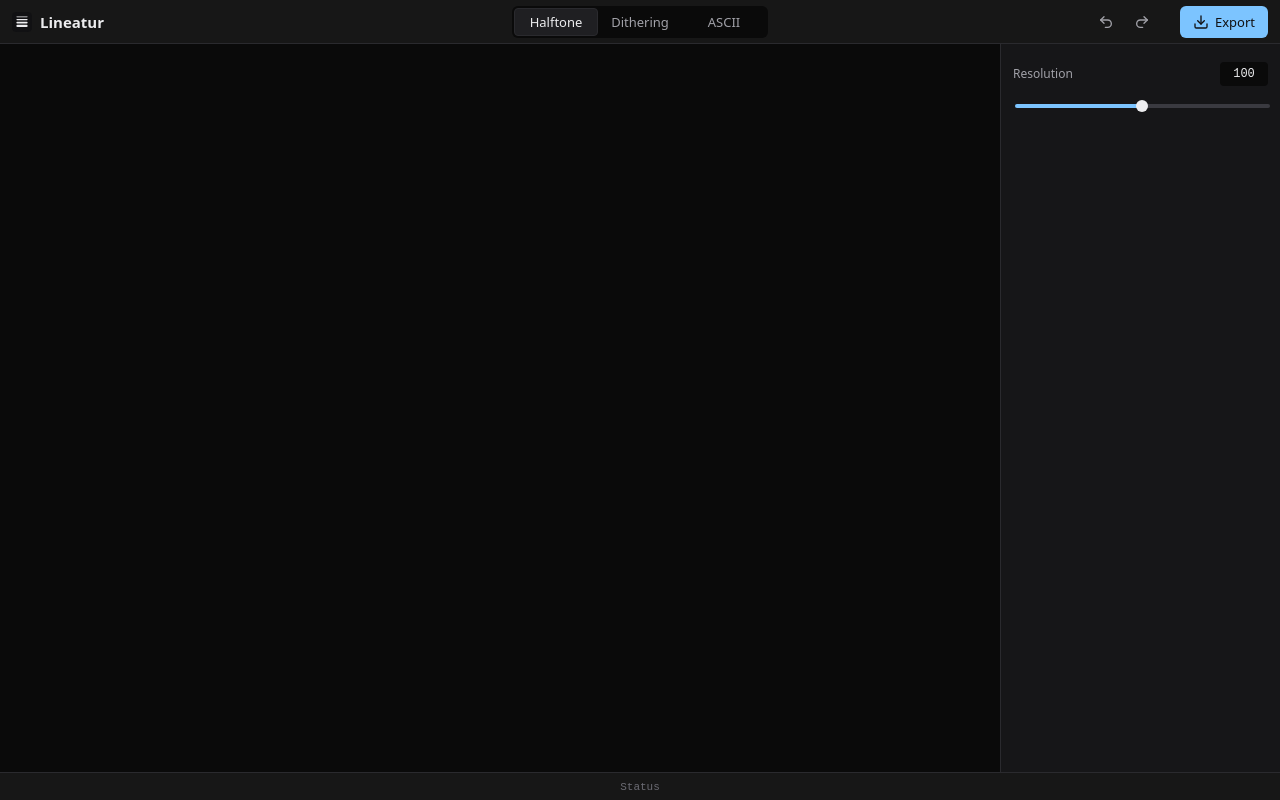
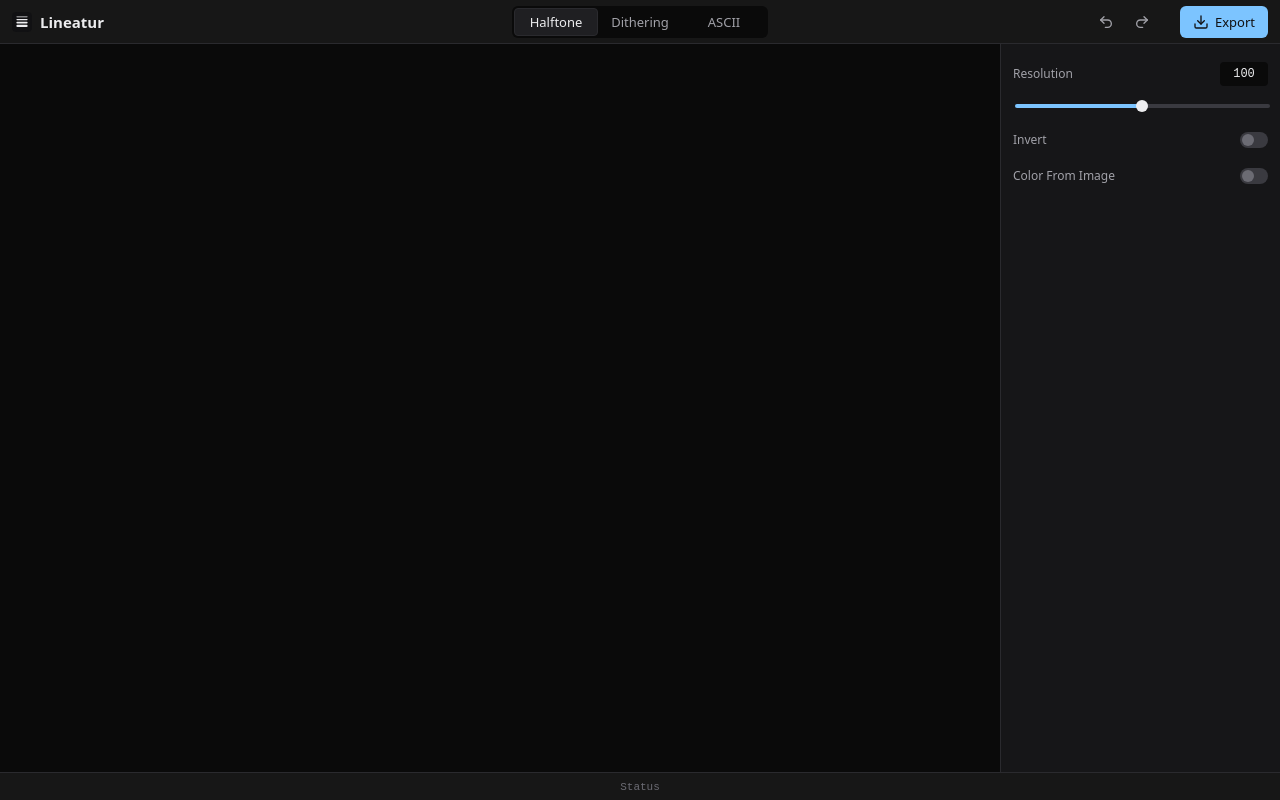
Before and after one commit to w3br/Lineatur, a React (Vite) app: page / in a window 1280 px wide. Built offline with nearby package versions, Linux system fonts and the light colour scheme.

Commit message:
feat: add SwitchRow component for toggle controls in App

```diff
--- a/src/App.tsx
+++ b/src/App.tsx
@@ -7,6 +7,7 @@ import {SegmentedControl} from "./components/ui/SegmentedControl.tsx";
 import {SliderRow} from "./components/ui/SliderRow.tsx";
 import {useState} from "react";
 import styles from "./App.module.css";
+import {SwitchRow} from "./components/ui/SwitchRow.tsx";
 
 type Effect = "halftone" | "dithering" | "ascii"
 
@@ -17,6 +18,9 @@ function App() {
     // Temporary local state – moves to the Zustand store later.
     const [effect, setEffect] = useState<Effect>("halftone")
     const [resolution, setResolution] = useState(100)
+    const [invert, setInvert] = useState(false)
+    const [color, setColor] = useState(false)
+
 
     return (
         <AppShell
@@ -56,14 +60,25 @@ function App() {
             canvas={<p></p>}
 
             panel={
-                <SliderRow
+                <>
+                    <SliderRow
                     label="Resolution"
                     value={resolution}
                     min={1}
                     max={200}
                     step={1}
-                    onChange={setResolution}
-                />
+                    onChange={setResolution}/>
+                    <SwitchRow
+                        label="Invert"
+                        checked={invert}
+                        onChange={setInvert}
+                    />
+                    <SwitchRow
+                        label="Color From Image"
+                        checked={color}
+                        onChange={setColor}
+                    />
+                </>
             }
 
             statusBar="Status"
--- /dev/null
+++ b/src/components/ui/SwitchRow.module.css
@@ -0,0 +1,42 @@
+.root {
+    display: flex;
+    justify-content: space-between;
+    align-items: center;
+    padding-top: var(--space-4);
+    padding-bottom: var(--space-16);
+}
+
+.label {
+    font-size: var(--text-sm-size);
+    line-height: var(--text-sm-line);
+    color: var(--text-secondary);
+}
+
+.switch {
+    display: flex;
+    width: var(--switch-width);
+    height: var(--switch-height);
+    border-radius: var(--radius-full);
+    background: var(--border-strong);
+    cursor: pointer;
+    align-items: center;
+    padding: var(--space-2);
+    border: none;
+}
+
+.thumb {
+    width: var(--switch-thumb-size);
+    height: var(--switch-thumb-size);
+    border-radius: var(--radius-full);
+    background: var(--text-tertiary);
+    transition: transform var(--duration-fast) var(--ease-out);
+}
+
+.switch[aria-checked="true"] {
+    background: var(--accent-default);
+}
+
+.switch[aria-checked="true"] .thumb {
+    transform: translateX(calc(var(--switch-width) - var(--switch-thumb-size) - 2 * var(--space-2)));
+    background: var(--text-primary);
+}
--- /dev/null
+++ b/src/components/ui/SwitchRow.tsx
@@ -0,0 +1,28 @@
+import {useId} from "react";
+import styles from "./SwitchRow.module.css";
+
+type SwitchRowProps = {
+    label: string;
+    checked: boolean;
+    onChange: (checked: boolean) => void;
+};
+
+export function SwitchRow({label, checked, onChange}: SwitchRowProps) {
+    const id = useId();
+
+    return (
+        <div className={styles.root}>
+            <label htmlFor={id} className={styles.label}>{label}</label>
+            <button
+                id={id}
+                type="button"
+                role="switch"
+                aria-checked={checked}
+                className={styles.switch}
+                onClick={() => onChange(!checked)}
+            >
+                <span className={styles.thumb}/>
+            </button>
+        </div>
+    );
+}
--- a/src/styles/tokens.css
+++ b/src/styles/tokens.css
@@ -75,4 +75,9 @@
   --duration-fast: 120ms;
   --duration-base: 180ms;
   --ease-out: cubic-bezier(0.2, 0, 0, 1);
+
+  /* ── Switch ──────────────────────────────────────── */
+  --switch-width: 28px;
+  --switch-height: 16px;
+  --switch-thumb-size: 12px;
 }
```
Also changed, not shown: 1 other file (tests, documents, lock files or other folders).
